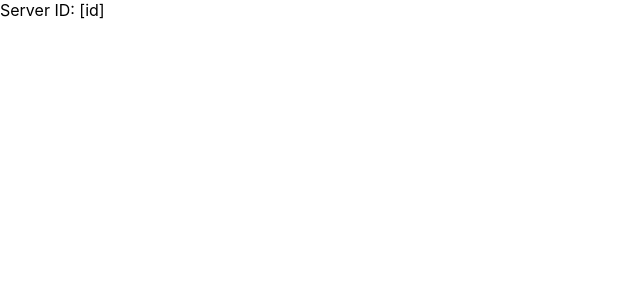
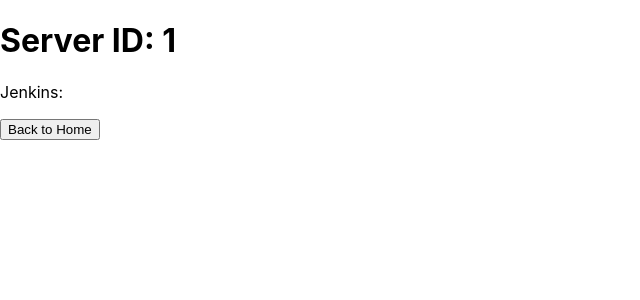
Before and after one commit to eligaoatl/re-nextgui, a Next.js app: page /jenkins/1 in a window 1280 px wide. Shown: the top 300 px of the page, without its empty margins (0-640 px from the left). Built offline with nearby package versions, Linux system fonts and the light colour scheme.

Commit message:
update instance

```diff
--- a/pages/jenkins/[id].js
+++ b/pages/jenkins/[id].js
@@ -1,8 +1,14 @@
 import { useRouter } from "next/router"
 
 export default function JenkinsServerPage() {
-  console.log(useRouter)
+  const router = useRouter()
+
   return (
-    <div>Server ID: [id]</div>
+    <div>
+      <h1>Server ID: {router.query.id}</h1>
+      <p>Jenkins:</p>
+      <button onClick={() => router.push('/')}>Back to Home</button>
+    </div>
+
   )
 }
```
Also changed, not shown: 1 other file (tests, documents, lock files or other folders).
